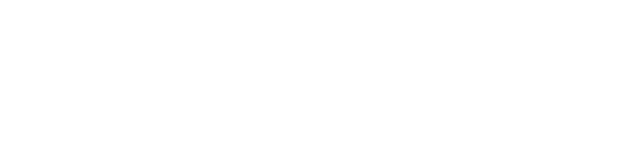
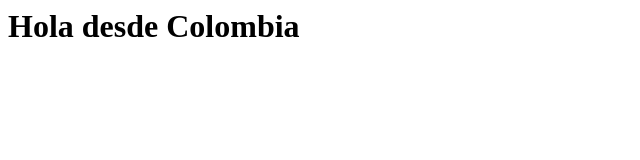
Before and after one commit to CatroJimz/products, a plain HTML site: page index.html in a window 1280 px wide. Shown: the whole page, without its empty margins (0-640 px from the left). Drawn offline with Linux system fonts and the light colour scheme.

Commit message:
Agregamos un titulo

```diff
--- a/index.html
+++ b/index.html
@@ -6,6 +6,6 @@
     <title>Product</title>
 </head>
 <body>
-
+	<h1>Hola desde Colombia</h1>
 </body>
 </html>
```
